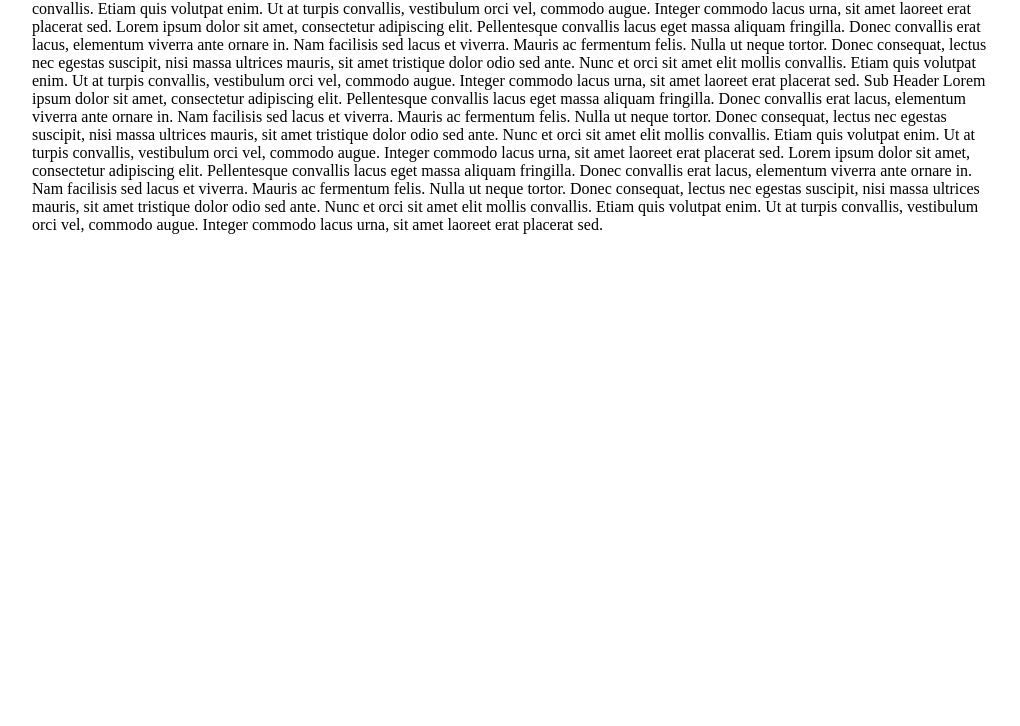
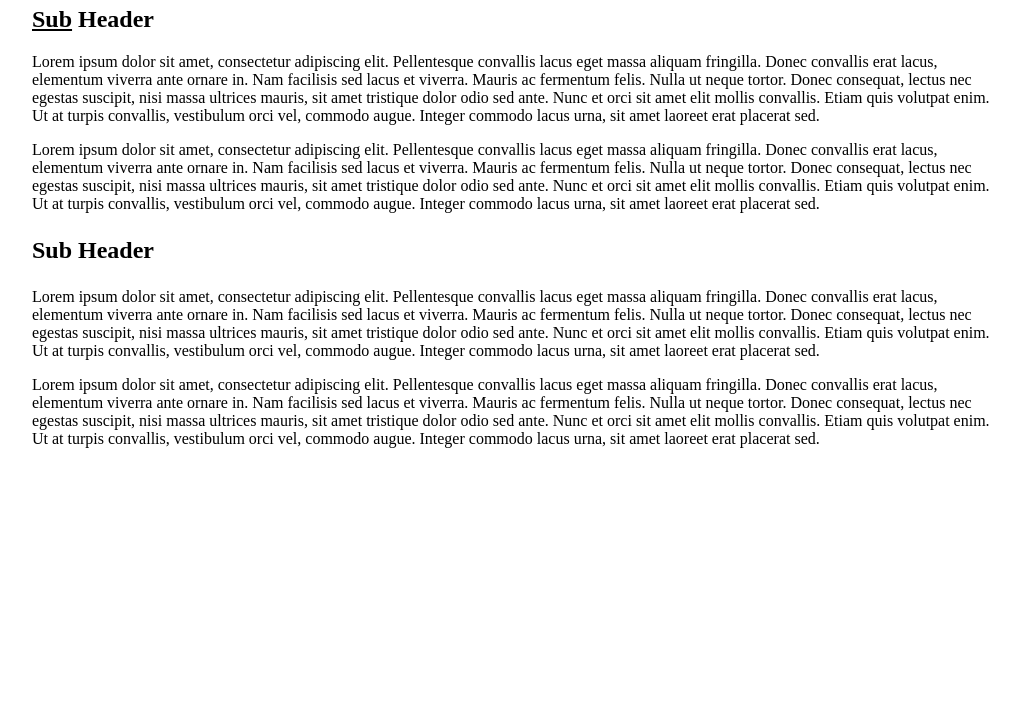
Before and after one commit to uagc-it-readiness/front-end-development-course-assignments, a plain HTML site: page Assignment2/Essay/index.html in a window 1280 px wide. Shown: the part 74-800 px from the top of the page, without its empty margins (128-1148 px from the left). Drawn offline with Linux system fonts and the light colour scheme.

Commit message:
not done yet ..... waiting on 5th part to be done

```diff
--- a/Assignment2/Essay/index.html
+++ b/Assignment2/Essay/index.html
@@ -7,26 +7,29 @@
     <body>
 
        <!-- Main Heading -->
-        Header Information
+      <h1 id="header">Header Information</h1>
 
         <!-- Sub Heading 1 -->
-        Sub Header
+<div class="main-point">
+
+        <h2><span>Sub</span> Header</h2>
 
        <!-- Paragraph 1 -->
-        Lorem ipsum dolor sit amet, consectetur adipiscing elit. Pellentesque convallis lacus eget massa aliquam fringilla. Donec convallis erat lacus, elementum viverra ante ornare in. Nam facilisis sed lacus et viverra. Mauris ac fermentum felis. Nulla ut neque tortor. Donec consequat, lectus nec egestas suscipit, nisi massa ultrices mauris, sit amet tristique dolor odio sed ante. Nunc et orci sit amet elit mollis convallis. Etiam quis volutpat enim. Ut at turpis convallis, vestibulum orci vel, commodo augue. Integer commodo lacus urna, sit amet laoreet erat placerat sed.
+        <p>Lorem ipsum dolor sit amet, consectetur adipiscing elit. Pellentesque convallis lacus eget massa aliquam fringilla. Donec convallis erat lacus, elementum viverra ante ornare in. Nam facilisis sed lacus et viverra. Mauris ac fermentum felis. Nulla ut neque tortor. Donec consequat, lectus nec egestas suscipit, nisi massa ultrices mauris, sit amet tristique dolor odio sed ante. Nunc et orci sit amet elit mollis convallis. Etiam quis volutpat enim. Ut at turpis convallis, vestibulum orci vel, commodo augue. Integer commodo lacus urna, sit amet laoreet erat placerat sed.</p>
 
        <!-- Paragraph 2 -->
-        Lorem ipsum dolor sit amet, consectetur adipiscing elit. Pellentesque convallis lacus eget massa aliquam fringilla. Donec convallis erat lacus, elementum viverra ante ornare in. Nam facilisis sed lacus et viverra. Mauris ac fermentum felis. Nulla ut neque tortor. Donec consequat, lectus nec egestas suscipit, nisi massa ultrices mauris, sit amet tristique dolor odio sed ante. Nunc et orci sit amet elit mollis convallis. Etiam quis volutpat enim. Ut at turpis convallis, vestibulum orci vel, commodo augue. Integer commodo lacus urna, sit amet laoreet erat placerat sed.
-
+        <p>Lorem ipsum dolor sit amet, consectetur adipiscing elit. Pellentesque convallis lacus eget massa aliquam fringilla. Donec convallis erat lacus, elementum viverra ante ornare in. Nam facilisis sed lacus et viverra. Mauris ac fermentum felis. Nulla ut neque tortor. Donec consequat, lectus nec egestas suscipit, nisi massa ultrices mauris, sit amet tristique dolor odio sed ante. Nunc et orci sit amet elit mollis convallis. Etiam quis volutpat enim. Ut at turpis convallis, vestibulum orci vel, commodo augue. Integer commodo lacus urna, sit amet laoreet erat placerat sed.</p>
+</div>
+<div class="follow-up">
         <!-- Sub Heading 2 -->
-        Sub Header
+        <h2><p>Sub Header</p></h2>
 
        <!-- Paragraph 3 -->
-        Lorem ipsum dolor sit amet, consectetur adipiscing elit. Pellentesque convallis lacus eget massa aliquam fringilla. Donec convallis erat lacus, elementum viverra ante ornare in. Nam facilisis sed lacus et viverra. Mauris ac fermentum felis. Nulla ut neque tortor. Donec consequat, lectus nec egestas suscipit, nisi massa ultrices mauris, sit amet tristique dolor odio sed ante. Nunc et orci sit amet elit mollis convallis. Etiam quis volutpat enim. Ut at turpis convallis, vestibulum orci vel, commodo augue. Integer commodo lacus urna, sit amet laoreet erat placerat sed.
+        <p>Lorem ipsum dolor sit amet, consectetur adipiscing elit. Pellentesque convallis lacus eget massa aliquam fringilla. Donec convallis erat lacus, elementum viverra ante ornare in. Nam facilisis sed lacus et viverra. Mauris ac fermentum felis. Nulla ut neque tortor. Donec consequat, lectus nec egestas suscipit, nisi massa ultrices mauris, sit amet tristique dolor odio sed ante. Nunc et orci sit amet elit mollis convallis. Etiam quis volutpat enim. Ut at turpis convallis, vestibulum orci vel, commodo augue. Integer commodo lacus urna, sit amet laoreet erat placerat sed.</p>
 
        <!-- Paragraph 4 -->
-        Lorem ipsum dolor sit amet, consectetur adipiscing elit. Pellentesque convallis lacus eget massa aliquam fringilla. Donec convallis erat lacus, elementum viverra ante ornare in. Nam facilisis sed lacus et viverra. Mauris ac fermentum felis. Nulla ut neque tortor. Donec consequat, lectus nec egestas suscipit, nisi massa ultrices mauris, sit amet tristique dolor odio sed ante. Nunc et orci sit amet elit mollis convallis. Etiam quis volutpat enim. Ut at turpis convallis, vestibulum orci vel, commodo augue. Integer commodo lacus urna, sit amet laoreet erat placerat sed.
-
+        <p>Lorem ipsum dolor sit amet, consectetur adipiscing elit. Pellentesque convallis lacus eget massa aliquam fringilla. Donec convallis erat lacus, elementum viverra ante ornare in. Nam facilisis sed lacus et viverra. Mauris ac fermentum felis. Nulla ut neque tortor. Donec consequat, lectus nec egestas suscipit, nisi massa ultrices mauris, sit amet tristique dolor odio sed ante. Nunc et orci sit amet elit mollis convallis. Etiam quis volutpat enim. Ut at turpis convallis, vestibulum orci vel, commodo augue. Integer commodo lacus urna, sit amet laoreet erat placerat sed.</p>
+</div>
 
    </body>
 </html>
--- a/Assignment2/Essay/styles/main.css
+++ b/Assignment2/Essay/styles/main.css
@@ -2,3 +2,12 @@
     margin:20px auto;
     width:960px;
 }
+
+#header{color: #DC143C}
+
+span{text-decoration: underline}
+
+div.main-point{
+  font-family: : "Courier New", Courier, monospace;
+}
+h2{font-weight: bold}
```
